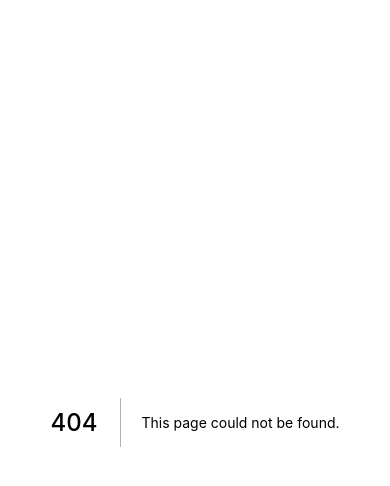
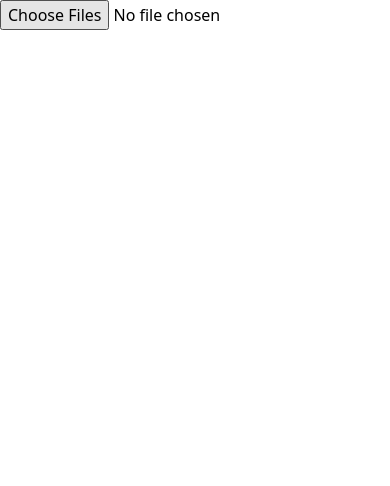
Before and after one commit to marienilba/voice-dictation, a Next.js app: page /photos in a window 390 px wide. Before the commit this address had no page. Shown: the top 486 px of the page. Built offline with nearby package versions, Linux system fonts and the light colour scheme.

Commit message:
trying access mobile gallery

```diff
--- /dev/null
+++ b/src/pages/photos.tsx
@@ -0,0 +1,20 @@
+import type { NextPage } from "next";
+import Head from "next/head";
+
+const Index: NextPage = () => {
+  return (
+    <div className="w-screen h-screen flex flex-col">
+      <Head>
+        <title>Next - Voice Dictation</title>
+        <meta
+          name="description"
+          content="Next App Rich Editor Text + Speech Recognition"
+        />
+        <link rel="icon" href="/favicon.ico" />
+      </Head>
+      <input type="file" accept="image/*" capture="environment" multiple />
+    </div>
+  );
+};
+
+export default Index;
```
